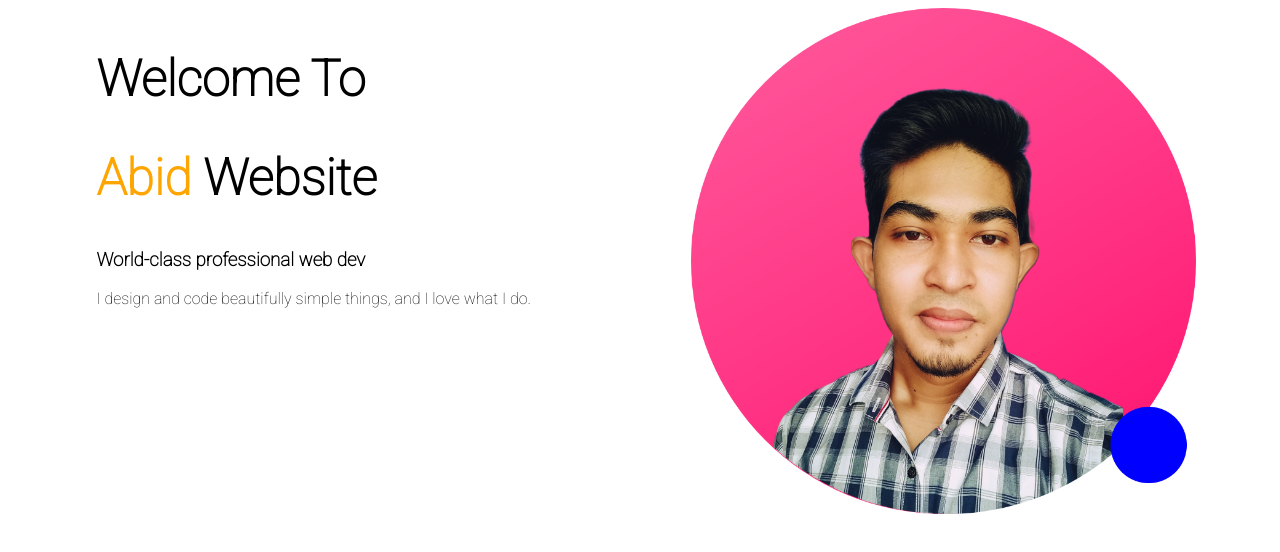
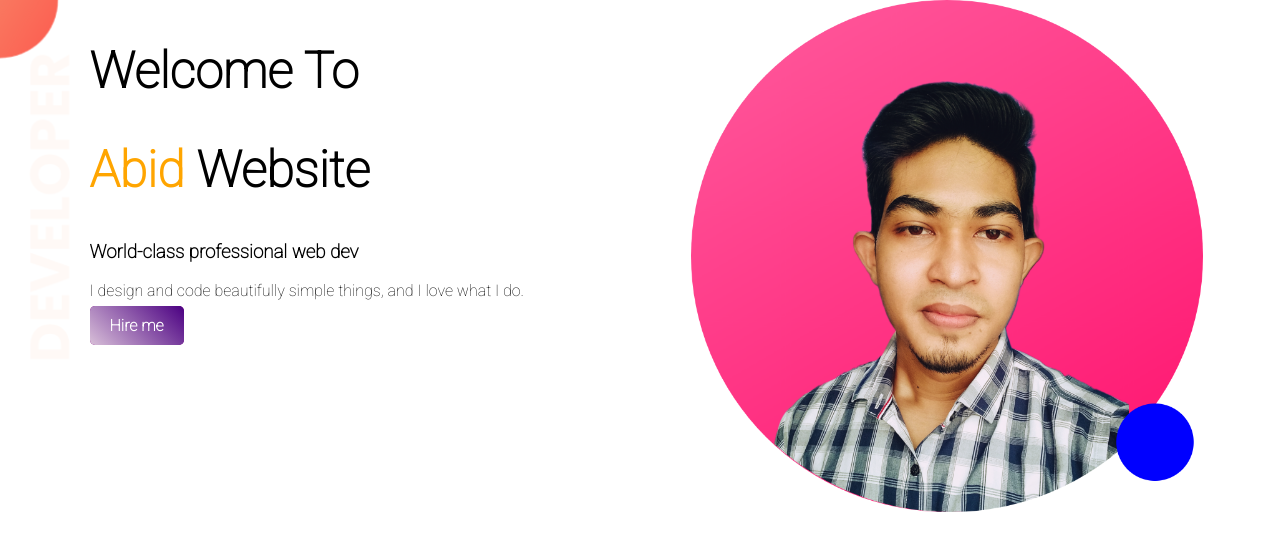
Before and after one commit to Abid-H-Chowdhury/web-portfolio, a plain HTML site: page index.html in a window 1280 px wide. Drawn offline with Linux system fonts and the light colour scheme.

Commit message:
third  commit

```diff
--- a/index.html
+++ b/index.html
@@ -11,12 +11,13 @@
     <link rel="stylesheet" href="style.css">
 </head>
 <body>
-    <section>
+    <section class="top-banner" >
     <div class="half-width">
         <h1>Welcome To</h1>
     <h1><span class="highlight">Abid</span> Website</h1>
     <h3>World-class professional web dev</h3>
     <p>I design and code beautifully simple things, and I love what I do.</p>
+    <a class="link-button" target="_blank" href="https://www.linkedin.com/in/abid-hasan-chowdhury-850177243">Hire me</a>
     </div>
     <div class="half-width">
     <img src="images/profile1.png" alt="" srcset="">
--- a/style.css
+++ b/style.css
@@ -1,4 +1,5 @@
 body{
+    margin: 0px;
     font-family: 'Roboto', sans-serif;
 }
 h1{
@@ -16,3 +17,19 @@ h1{
 .half-width img{
     width: 100%;
 }
+.top-banner{
+    background-image: url("images/top-banner.png");
+    background-repeat: no-repeat;
+}
+section{
+    height: 500px;
+}
+.link-button{
+    text-decoration: none;
+    background-image:linear-gradient(45deg, thistle, indigo);
+    background-color: purple;
+    padding: 10px 20px;
+    border-radius: 5px;
+    color: white;
+    font-weight: 700;
+}
```
